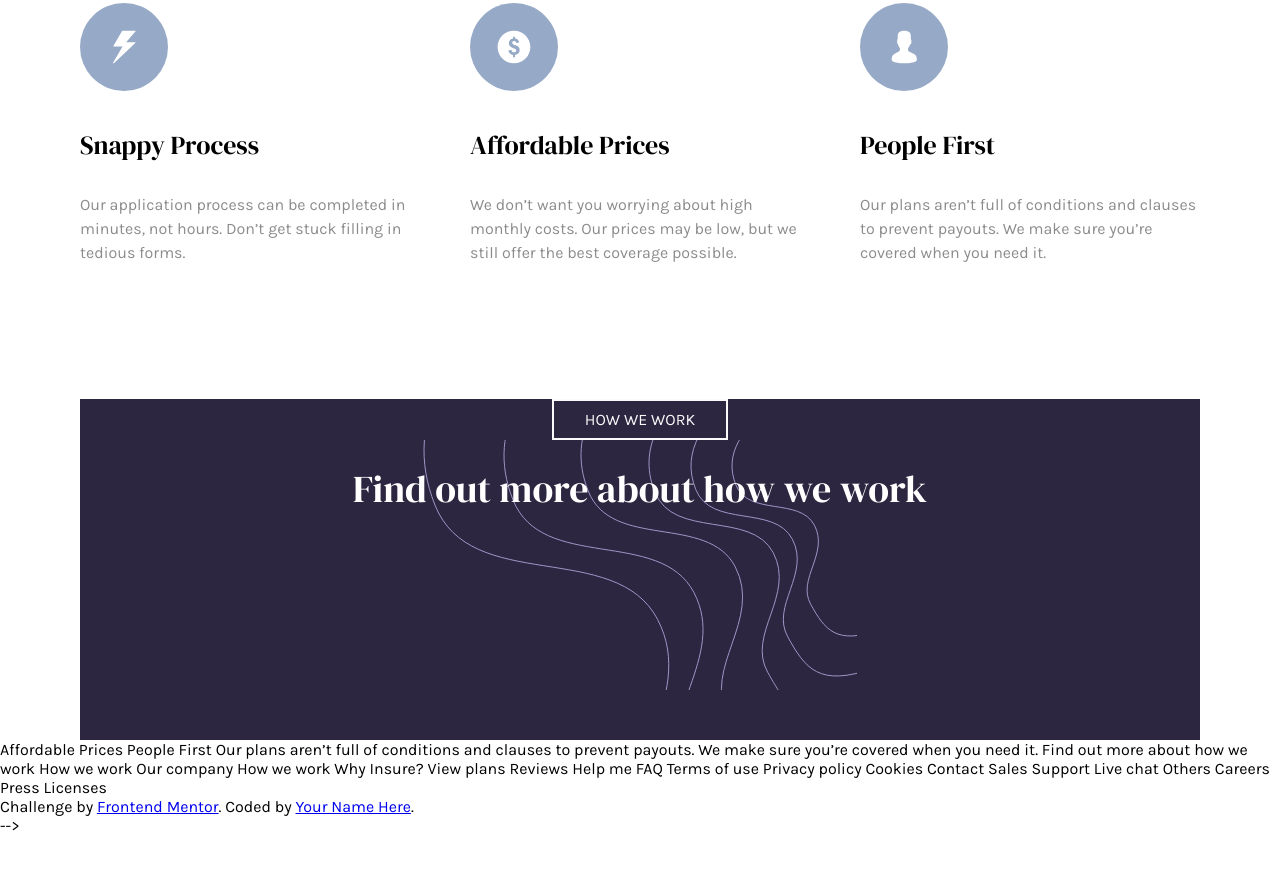
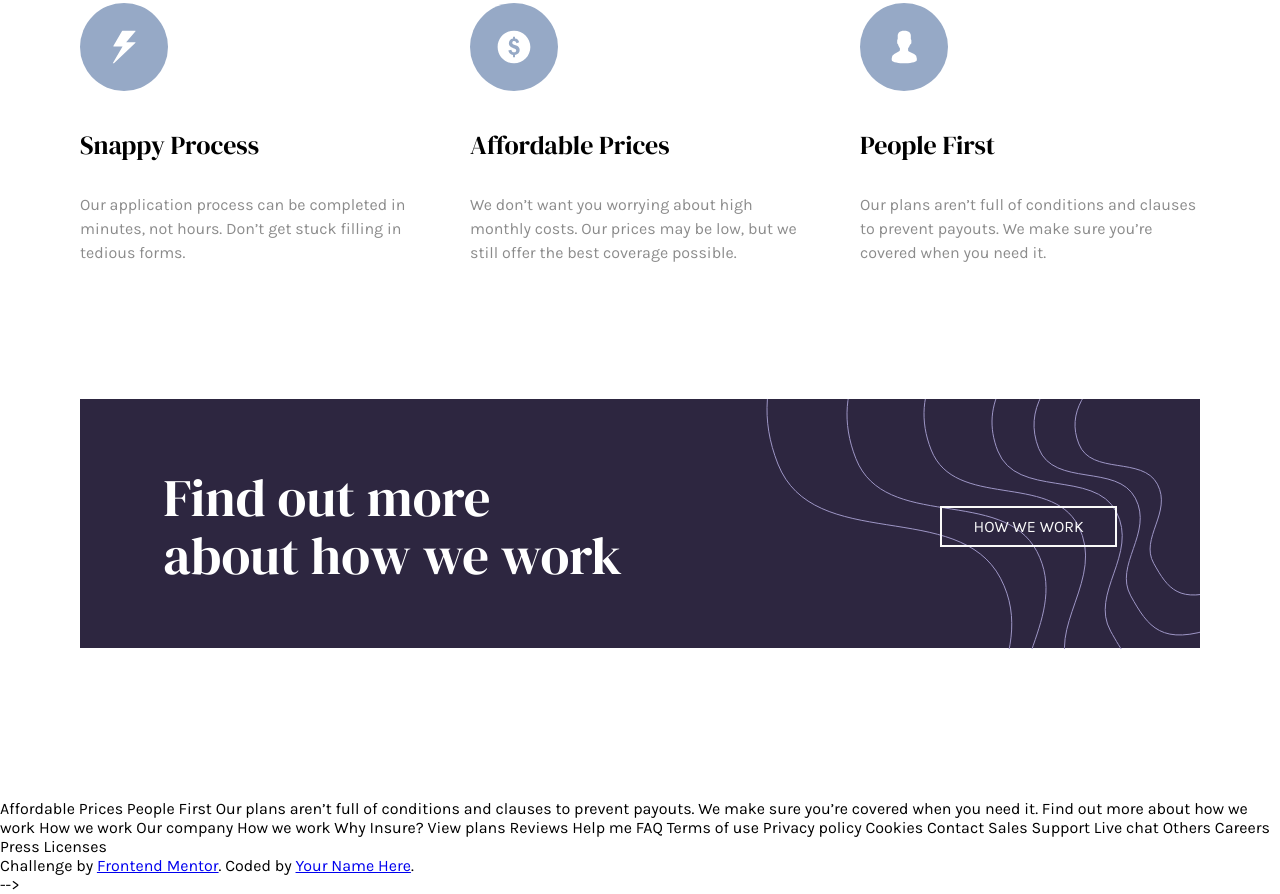
Before and after one commit to jimaier89/insure, a plain HTML site: page index.html in a window 1280 px wide. Shown: the part 1195-2089 px from the top of the page. Before the commit the page ends 2030 px from the top, so only its background shows below. Drawn offline with Linux system fonts and the light colour scheme.

Commit message:
finished how we work section

```diff
--- a/index.html
+++ b/index.html
@@ -29,7 +29,7 @@
         <span></span>
       </a>
 
-      <div class="header__links hide-only-mobile">
+      <div class="header__links hide-for-mobile">
         <a href="#">HOW WE WORK</a><a href="#">BLOG</a><a href="#">ACCOUNT</a>
         <a href="#"><button class="button-light" type="button">VIEW PLANS</button></a>
       </div>
@@ -150,7 +150,7 @@
 
 
       <img class="moreInfo__imageMobile hide-for-tablet" src="./images/bg-pattern-how-we-work-mobile.svg" >
-      <img class="hide-only-mobile" src="./images/bg-pattern-how-we-work-desktop.svg" >
+      <img class="moreInfo__imageDesktop hide-only-mobile" src="./images/bg-pattern-how-we-work-desktop.svg" >
 
     </div>
 
--- a/sass/_features.scss
+++ b/sass/_features.scss
@@ -84,9 +84,14 @@
                 text-align: center;
                 opacity: 0.45;
 
+                @include breakpoint-up(medium) {
+                    width: 40%
+                }
+
                 @include breakpoint-up(large) {
                     align-self: flex-start;
                     text-align: left;
+                    width: 100%;
                 }
             }
         }
--- a/sass/_header.scss
+++ b/sass/_header.scss
@@ -30,7 +30,7 @@
         padding-left: 1.75rem;
         padding-right: 1.75rem;
 
-        @include breakpoint-up(medium) {
+        @include breakpoint-up(large) {
             padding: 0;
         }
     }
--- a/sass/_hero.scss
+++ b/sass/_hero.scss
@@ -10,7 +10,6 @@
             display: inline-flex;
             width: 100%;
             height: 600px;
-
         }
     }
 
@@ -44,8 +43,10 @@
         border-radius: 3px;
 
         @media only screen and (max-width: 900px) {
-            z-index: 3;
+            z-index: 2;
         }
+
+
 
     }
 
@@ -88,6 +89,12 @@
         width: 98%;
         color: $veryLightGray;
 
+        /* @include breakpoint-down(medium) {
+            padding-left: 28px;
+            top: -63px;
+            width: 71%;
+        } */
+
 
         span {
             content: "";
@@ -114,11 +121,26 @@
             width: 50%;
             z-index: 2;
 
+            @include breakpoint-down(medium) {
+                //width: 50%;
+                z-index: 2;
+                top: 50px;
+                left: 3%;
+            }
+
         }
 
         .imageBox {
             width: 50%;
             position: relative;
+
+            @include breakpoint-down(medium) {
+                width: 44%;
+                position: relative;
+                top: 29%;
+                right: -2%;
+            }
+            }
         }
     }
 }
--- a/sass/_moreInfo.scss
+++ b/sass/_moreInfo.scss
@@ -1,6 +1,7 @@
 .moreInfo {
     background-color: white;
     position: relative;
+    margin-bottom: 9.4rem;
 
     &__container {
         background-color: $darkViolet;
@@ -11,8 +12,13 @@
         height: 21.3125rem;
 
         @include breakpoint-up(medium) {
+            height: 15.6rem;
+        }
+
+        @include breakpoint-up(large) {
             margin-left: auto;
             margin-right: auto;
+            height: 15.6rem;
         }
 
 
@@ -28,13 +34,21 @@
 
             @include breakpoint-up(large) {
                 position: absolute;
-
-
+                left: 5.2rem;
+                font-size: 3.3em;
+                width: 42%;
+                text-align: left;
             }
         }
 
         a {
             z-index: 2;
+
+            @include breakpoint-up(large) {
+                position: absolute;
+                right: 5.2rem;
+                top: 43%;
+            }
         }
 
 
@@ -45,5 +59,10 @@
         right: 0;
     }
 
+    &__imageDesktop {
+        position: absolute;
+        right: 0;
+    }
+
 
 }
```
Also changed, not shown: sass/styles.css, 1 other file.
